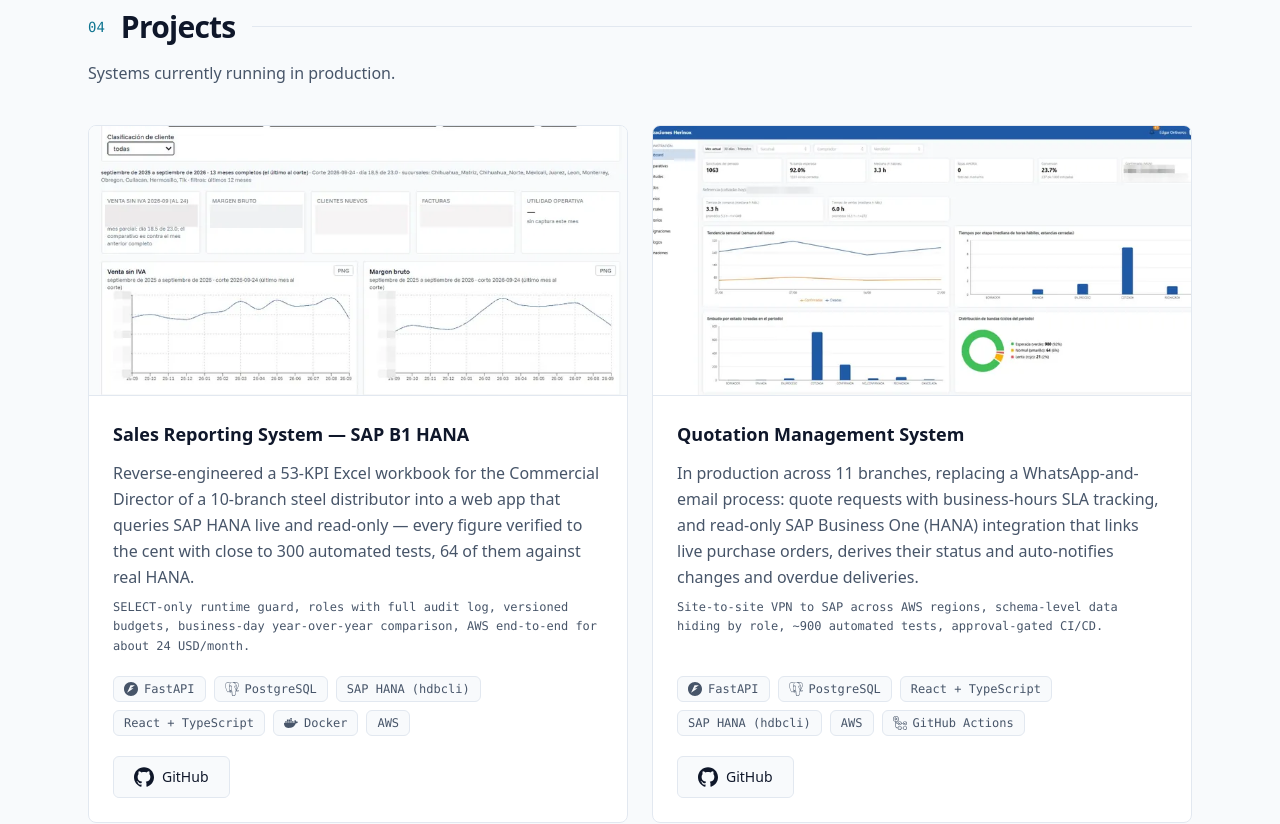
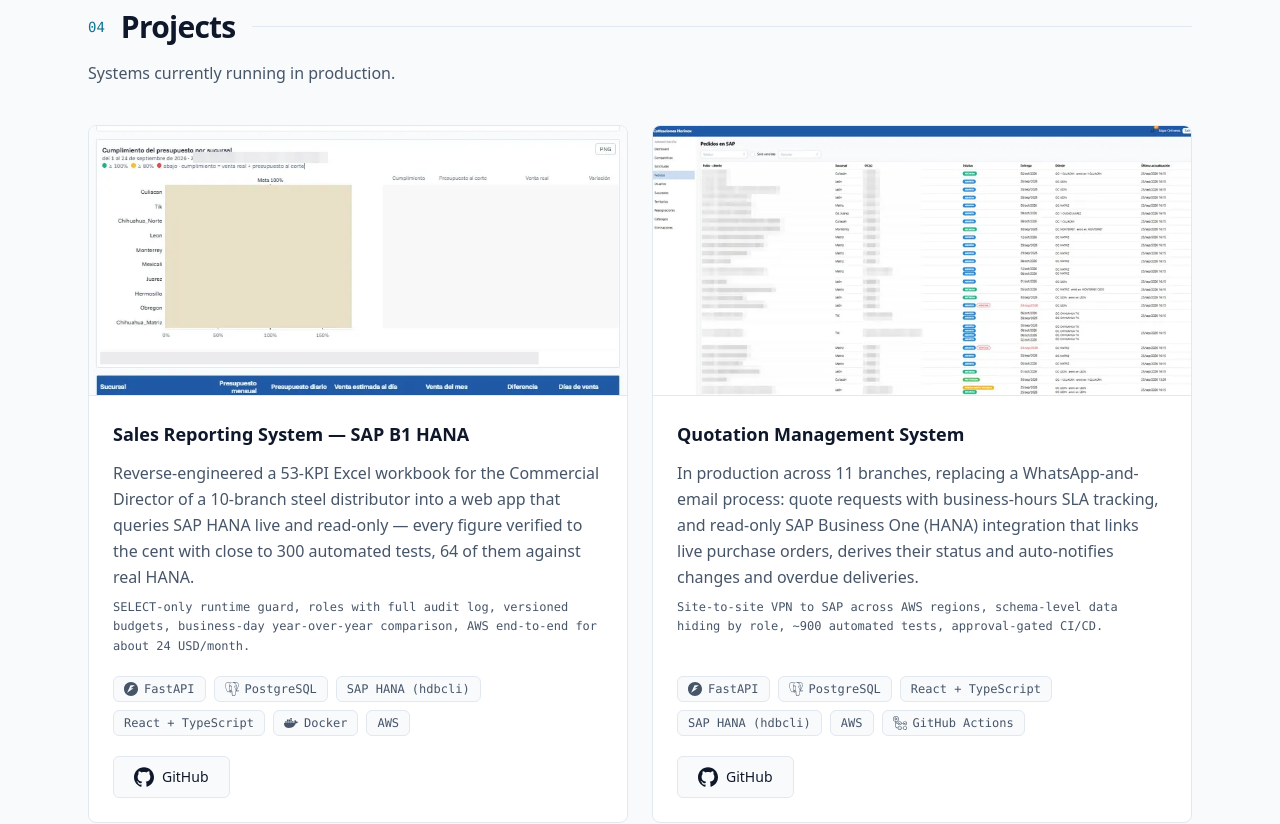
Before and after one commit to Edgar-Ontiveros/edgar-ontiveros.com, a React (Vite) app: page / in a window 1280 px wide. Shown: the part 4300-5124 px from the top of the page. Built offline with nearby package versions, Linux system fonts and the light colour scheme.

Commit message:
Rotate project card thumbnails

```diff
--- a/src/sections/Projects.tsx
+++ b/src/sections/Projects.tsx
@@ -6,6 +6,7 @@
 import { TechIcon } from '../components/TechIcon'
 import { showsChipIcon } from '../lib/chipIcon'
 import { PROJECTS } from '../content/projects'
+import type { ProjectScreenshot } from '../content/projects'
 import type { SiteContent } from '../content/types'
 
 interface ProjectsProps {
@@ -16,12 +17,136 @@
     el icono se resuelve por el nombre base de la marca. */
 const iconName = (tech: string) => tech.replace(/\s+\d+$/, '')
 
+const REDUCED_MOTION_QUERY = '(prefers-reduced-motion: reduce)'
+/** Cadencia de la rotación de miniaturas y duración del crossfade. */
+const ROTATION_INTERVAL_MS = 4000
+const CROSSFADE_MS = 600
+/** Desfase inicial por tarjeta: las miniaturas no cambian todas a la vez. */
+const ROTATION_STAGGER_MS = 900
+
+/** Capturas aptas para la miniatura (contenedor 2:1 con object-cover): las de
+    escritorio, incluidas las casi cuadradas (~0.9). Las de móvil, en retrato
+    (~0.46), solo se ven completas en el visor. */
+const isLandscape = (shot: ProjectScreenshot) => shot.thumbWidth / shot.thumbHeight >= 0.75
+
+interface RotatingThumbnailProps {
+  shots: ProjectScreenshot[]
+  /** alt de cada captura, en el orden de `shots`. */
+  alts: string[]
+  offsetMs: number
+  reducedMotion: boolean
+}
+
+/**
+ * Miniatura de la tarjeta: con varias capturas horizontales rota entre ellas
+ * con un crossfade de opacidad; las imágenes van apiladas (absolute) dentro
+ * del mismo contenedor 2:1, así no hay layout shift. Solo la visible queda
+ * expuesta al lector de pantalla (alt propio; el resto aria-hidden y alt
+ * vacío). Con prefers-reduced-motion, o con una sola captura, la primera
+ * imagen queda fija. La rotación se pausa fuera del viewport y con la
+ * pestaña oculta (mismo patrón que la constelación del hero).
+ */
+function RotatingThumbnail({ shots, alts, offsetMs, reducedMotion }: RotatingThumbnailProps) {
+  const hostRef = useRef<HTMLDivElement>(null)
+  const [active, setActive] = useState(0)
+  const rotating = shots.length > 1 && !reducedMotion
+  const visibleShots = rotating ? shots : shots.slice(0, 1)
+
+  useEffect(() => {
+    const host = hostRef.current
+    if (!rotating || !host) {
+      setActive(0)
+      return
+    }
+    let inViewport = false
+    let timer: number | null = null
+    let pendingOffset = offsetMs
+    const tick = () => {
+      setActive((current) => (current + 1) % shots.length)
+      timer = window.setTimeout(tick, ROTATION_INTERVAL_MS)
+    }
+    const start = () => {
+      if (timer !== null) {
+        return
+      }
+      timer = window.setTimeout(tick, ROTATION_INTERVAL_MS + pendingOffset)
+      pendingOffset = 0
+    }
+    const stop = () => {
+      if (timer !== null) {
+        window.clearTimeout(timer)
+        timer = null
+      }
+    }
+    const updateRunning = () => {
+      if (inViewport && document.visibilityState === 'visible') {
+        start()
+      } else {
+        stop()
+      }
+    }
+    document.addEventListener('visibilitychange', updateRunning)
+    let observer: IntersectionObserver | null = null
+    if ('IntersectionObserver' in window) {
+      observer = new IntersectionObserver((entries) => {
+        inViewport = entries.some((entry) => entry.isIntersecting)
+        updateRunning()
+      })
+      observer.observe(host)
+    } else {
+      inViewport = true
+      updateRunning()
+    }
+    return () => {
+      stop()
+      observer?.disconnect()
+      document.removeEventListener('visibilitychange', updateRunning)
+    }
+  }, [rotating, shots.length, offsetMs])
+
+  return (
+    <div
+      ref={hostRef}
+      className="relative aspect-2/1 w-full bg-background transition-opacity duration-200 group-hover:opacity-85 motion-reduce:transition-none"
+    >
+      {visibleShots.map((shot, index) => {
+        const isActive = index === active
+        return (
+          <img
+            key={shot.thumb}
+            src={shot.thumb}
+            alt={isActive ? alts[index] : ''}
+            aria-hidden={isActive ? undefined : true}
+            width={shot.thumbWidth}
+            height={shot.thumbHeight}
+            loading="lazy"
+            style={{ transitionDuration: `${CROSSFADE_MS}ms` }}
+            className={`absolute inset-0 h-full w-full object-cover transition-opacity ease-in-out motion-reduce:transition-none ${
+              isActive ? 'opacity-100' : 'opacity-0'
+            }`}
+          />
+        )
+      })}
+    </div>
+  )
+}
+
 export function Projects({ content }: ProjectsProps) {
   const { projects } = content
   /** Visor abierto: proyecto + captura dentro de su serie. */
   const [viewer, setViewer] = useState<{ project: number; shot: number } | null>(null)
   const openedFrom = useRef<number | null>(null)
   const cardRefs = useRef<(HTMLButtonElement | null)[]>([])
+  const [reducedMotion, setReducedMotion] = useState(
+    () => window.matchMedia(REDUCED_MOTION_QUERY).matches,
+  )
+
+  useEffect(() => {
+    const query = window.matchMedia(REDUCED_MOTION_QUERY)
+    const onChange = (event: MediaQueryListEvent) => setReducedMotion(event.matches)
+    query.addEventListener('change', onChange)
+    return () => query.removeEventListener('change', onChange)
+  }, [])
 
   const openViewer = (project: number) => {
     openedFrom.current = project
@@ -51,6 +176,11 @@
       <ul role="list" className="grid gap-6 sm:grid-cols-2">
         {PROJECTS.map((project, index) => {
           const texts = projects.items[project.id]
+          const landscapeIndexes = project.screenshots
+            .map((shot, shotIndex) => (isLandscape(shot) ? shotIndex : -1))
+            .filter((shotIndex) => shotIndex >= 0)
+          // Sin ninguna horizontal (no ocurre hoy) la miniatura es la primera.
+          const thumbIndexes = landscapeIndexes.length > 0 ? landscapeIndexes : [0]
           return (
             <li key={project.id} className="h-full">
               <article
@@ -67,17 +197,16 @@
                   aria-label={`${projects.viewScreenshots}: ${texts.name}`}
                   className="group block w-full border-b border-border"
                 >
-                  {/* Proporción fija ~2:1 (la de las capturas) + object-cover:
-                      la retícula queda pareja sin deformar la imagen. El alt
-                      descriptivo vive en el visor, donde la imagen se ve
-                      completa; aquí el aria-label del botón nombra la acción. */}
-                  <img
-                    src={project.screenshots[0].thumb}
-                    alt=""
-                    width={project.screenshots[0].thumbWidth}
-                    height={project.screenshots[0].thumbHeight}
-                    loading="lazy"
-                    className="aspect-2/1 w-full bg-background object-cover transition-opacity duration-200 group-hover:opacity-85 motion-reduce:transition-none"
+                  {/* Proporción fija ~2:1 + object-cover: la retícula queda
+                      pareja sin deformar la imagen. El aria-label del botón
+                      nombra la acción; la imagen visible lleva su alt. */}
+                  <RotatingThumbnail
+                    shots={thumbIndexes.map((shotIndex) => project.screenshots[shotIndex])}
+                    alts={thumbIndexes.map(
+                      (shotIndex) => texts.screenshots[shotIndex]?.alt ?? texts.name,
+                    )}
+                    offsetMs={index * ROTATION_STAGGER_MS}
+                    reducedMotion={reducedMotion}
                   />
                 </button>
                 <div className="flex flex-1 flex-col p-5 sm:p-6">
```
